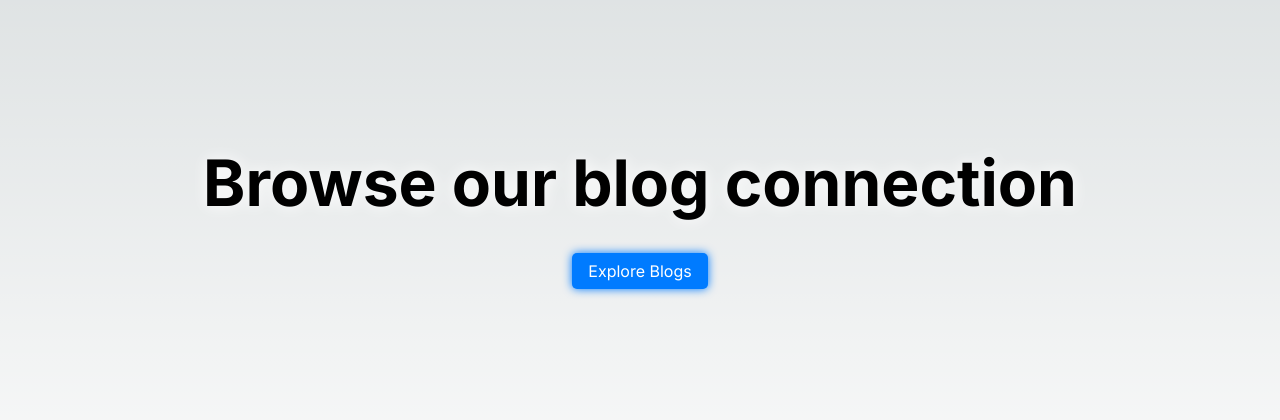
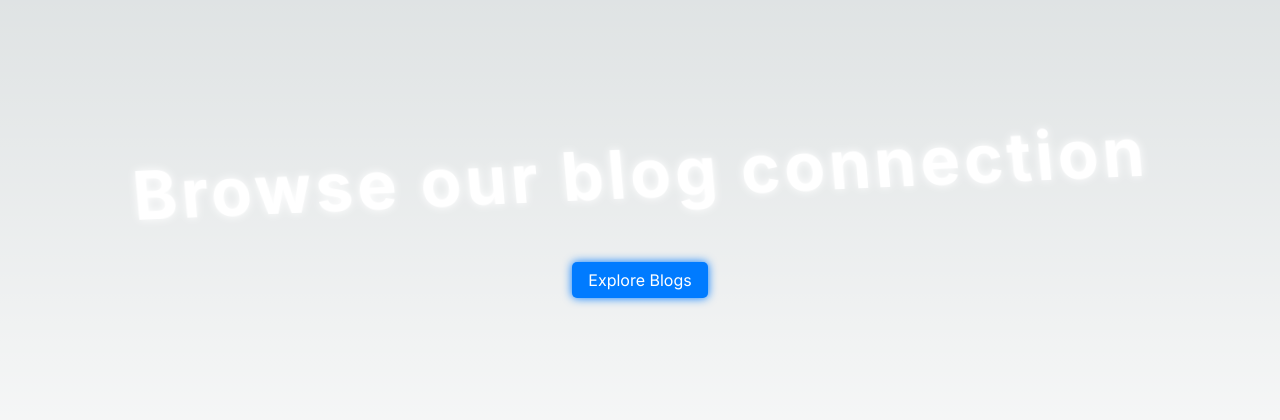
Before and after one commit to ItsAzura/next14_blogapp, a Next.js app: page / in a window 1280 px wide. Shown: the part 184-604 px from the top of the page. Built offline with nearby package versions, Linux system fonts and the light colour scheme.

Commit message:
chore: Add EditBtn component to blog detail page

```diff
--- a/src/app/blog/[id]/page.jsx
+++ b/src/app/blog/[id]/page.jsx
@@ -2,6 +2,7 @@
 import Loading from '@/app/components/loading/Loading';
 import React, { useState, useEffect } from 'react';
 import styles from './blogdetails.module.css';
+import EditBtn from '@/app/components/editbtn/EditBtn';
 
 const DetailBlogPage = ({ params }) => {
   console.log(params);
@@ -41,6 +42,9 @@ const DetailBlogPage = ({ params }) => {
       <p>{blog.content}</p>
       <p>Created At: {new Date(blog.createdAt).toLocaleString()}</p>
       <p>Updated At: {new Date(blog.updatedAt).toLocaleString()}</p>
+      <div className="">
+        <EditBtn />
+      </div>
     </div>
   );
 };
--- a/src/app/blog/page.jsx
+++ b/src/app/blog/page.jsx
@@ -5,6 +5,7 @@ import Loading from '../components/loading/Loading';
 import { useState } from 'react';
 import Link from 'next/link';
 import styles from './blog.module.css';
+import EditBtn from '../components/editbtn/EditBtn';
 
 const blogPage = () => {
   const [blogs, setBlogs] = useState([]);
--- a/src/app/page.module.css
+++ b/src/app/page.module.css
@@ -9,11 +9,258 @@
 
 .container h1 {
   font-size: 4rem;
-  margin-bottom: 1rem;
-  -webkit-animation: tracking-in-contract 0.8s
-    cubic-bezier(0.215, 0.61, 0.355, 1) both;
-  animation: tracking-in-contract 0.8s cubic-bezier(0.215, 0.61, 0.355, 1) both;
-  text-shadow: 0px 0px 15px #fff;
+  margin-bottom: 2rem;
+  text-shadow: 0px 0px 10px #fff;
+  position: relative;
+  font-size: 67px;
+  font-weight: 700;
+  line-height: 1.2;
+  color: #fff;
+  letter-spacing: 4px;
+  animation: shift 4s ease-in-out infinite alternate;
+  z-index: 1;
+}
+
+.container h1:before {
+  content: attr(data-glitch);
+  position: absolute;
+  top: 0;
+  left: -2px;
+  text-shadow: -1px 0 #00ffff;
+  width: 100%;
+  color: #fff;
+  background-color: #222;
+  overflow: hidden;
+  clip: rect(0, 900px, 0, 0);
+  animation: noise-before 3s infinite linear alternate-reverse;
+}
+
+.container h1:after {
+  content: attr(data-glitch);
+  position: absolute;
+  top: 0;
+  left: 2px;
+  text-shadow: 1px 0 #ffffff;
+  width: 100%;
+  color: #fff;
+  background-color: #222;
+  overflow: hidden;
+  clip: rect(0, 900px, 0, 0);
+  animation: noise-after 2s infinite linear alternate-reverse;
+}
+
+@keyframes noise-before {
+  0% {
+    clip: rect(61px, 9999px, 52px, 0);
+  }
+
+  5% {
+    clip: rect(33px, 9999px, 144px, 0);
+  }
+
+  10% {
+    clip: rect(121px, 9999px, 115px, 0);
+  }
+
+  15% {
+    clip: rect(144px, 9999px, 162px, 0);
+  }
+
+  20% {
+    clip: rect(62px, 9999px, 180px, 0);
+  }
+
+  25% {
+    clip: rect(34px, 9999px, 42px, 0);
+  }
+
+  30% {
+    clip: rect(147px, 9999px, 179px, 0);
+  }
+
+  35% {
+    clip: rect(99px, 9999px, 63px, 0);
+  }
+
+  40% {
+    clip: rect(188px, 9999px, 122px, 0);
+  }
+
+  45% {
+    clip: rect(154px, 9999px, 14px, 0);
+  }
+
+  50% {
+    clip: rect(63px, 9999px, 37px, 0);
+  }
+
+  55% {
+    clip: rect(161px, 9999px, 147px, 0);
+  }
+
+  60% {
+    clip: rect(109px, 9999px, 175px, 0);
+  }
+
+  65% {
+    clip: rect(157px, 9999px, 88px, 0);
+  }
+
+  70% {
+    clip: rect(173px, 9999px, 131px, 0);
+  }
+
+  75% {
+    clip: rect(62px, 9999px, 70px, 0);
+  }
+
+  80% {
+    clip: rect(24px, 9999px, 153px, 0);
+  }
+
+  85% {
+    clip: rect(138px, 9999px, 40px, 0);
+  }
+
+  90% {
+    clip: rect(79px, 9999px, 136px, 0);
+  }
+
+  95% {
+    clip: rect(25px, 9999px, 34px, 0);
+  }
+
+  100% {
+    clip: rect(173px, 9999px, 166px, 0);
+  }
+}
+
+@keyframes noise-after {
+  0% {
+    clip: rect(26px, 9999px, 33px, 0);
+  }
+
+  5% {
+    clip: rect(140px, 9999px, 198px, 0);
+  }
+
+  10% {
+    clip: rect(184px, 9999px, 89px, 0);
+  }
+
+  15% {
+    clip: rect(121px, 9999px, 6px, 0);
+  }
+
+  20% {
+    clip: rect(181px, 9999px, 99px, 0);
+  }
+
+  25% {
+    clip: rect(154px, 9999px, 133px, 0);
+  }
+
+  30% {
+    clip: rect(134px, 9999px, 169px, 0);
+  }
+
+  35% {
+    clip: rect(26px, 9999px, 187px, 0);
+  }
+
+  40% {
+    clip: rect(147px, 9999px, 137px, 0);
+  }
+
+  45% {
+    clip: rect(31px, 9999px, 52px, 0);
+  }
+
+  50% {
+    clip: rect(191px, 9999px, 109px, 0);
+  }
+
+  55% {
+    clip: rect(74px, 9999px, 54px, 0);
+  }
+
+  60% {
+    clip: rect(145px, 9999px, 75px, 0);
+  }
+
+  65% {
+    clip: rect(153px, 9999px, 198px, 0);
+  }
+
+  70% {
+    clip: rect(99px, 9999px, 136px, 0);
+  }
+
+  75% {
+    clip: rect(118px, 9999px, 192px, 0);
+  }
+
+  80% {
+    clip: rect(1px, 9999px, 83px, 0);
+  }
+
+  85% {
+    clip: rect(145px, 9999px, 98px, 0);
+  }
+
+  90% {
+    clip: rect(121px, 9999px, 154px, 0);
+  }
+
+  95% {
+    clip: rect(156px, 9999px, 44px, 0);
+  }
+
+  100% {
+    clip: rect(67px, 9999px, 122px, 0);
+  }
+}
+
+@keyframes shift {
+  0%,
+  40%,
+  44%,
+  58%,
+  61%,
+  65%,
+  69%,
+  73%,
+  100% {
+    transform: skewX(0deg);
+  }
+
+  41% {
+    transform: skewX(5deg);
+  }
+
+  42% {
+    transform: skewX(-5deg);
+  }
+
+  59% {
+    transform: skewX(20deg) skewY(5deg);
+  }
+
+  60% {
+    transform: skewX(-20deg) skewY(-5deg);
+  }
+
+  63% {
+    transform: skewX(5deg) skewY(-2.5deg);
+  }
+
+  70% {
+    transform: skewX(-25deg) skewY(-10deg);
+  }
+
+  71% {
+    transform: skewX(5deg) skewY(-5deg);
+  }
 }
 
 .container a {
@@ -69,10 +316,10 @@
     opacity: 1;
   }
   42% {
-    opacity: 0;
+    opacity: 0.5;
   }
   43% {
-    opacity: 0;
+    opacity: 0.5;
   }
   43.01% {
     opacity: 1;
@@ -81,10 +328,10 @@
     opacity: 1;
   }
   48% {
-    opacity: 0;
+    opacity: 0.5;
   }
   49% {
-    opacity: 0;
+    opacity: 0.5;
   }
   49.01% {
     opacity: 1;
@@ -99,10 +346,10 @@
     opacity: 1;
   }
   42% {
-    opacity: 0;
+    opacity: 0.5;
   }
   43% {
-    opacity: 0;
+    opacity: 0.5;
   }
   43.01% {
     opacity: 1;
@@ -111,10 +358,10 @@
     opacity: 1;
   }
   48% {
-    opacity: 0;
+    opacity: 0.5;
   }
   49% {
-    opacity: 0;
+    opacity: 0.5;
   }
   49.01% {
     opacity: 1;
```
Also changed, not shown: src/app/blog/blog.module.css (+114 -0 lines), src/app/components/blogOverView/BlogOverView.module.css (+63 -0 lines).
